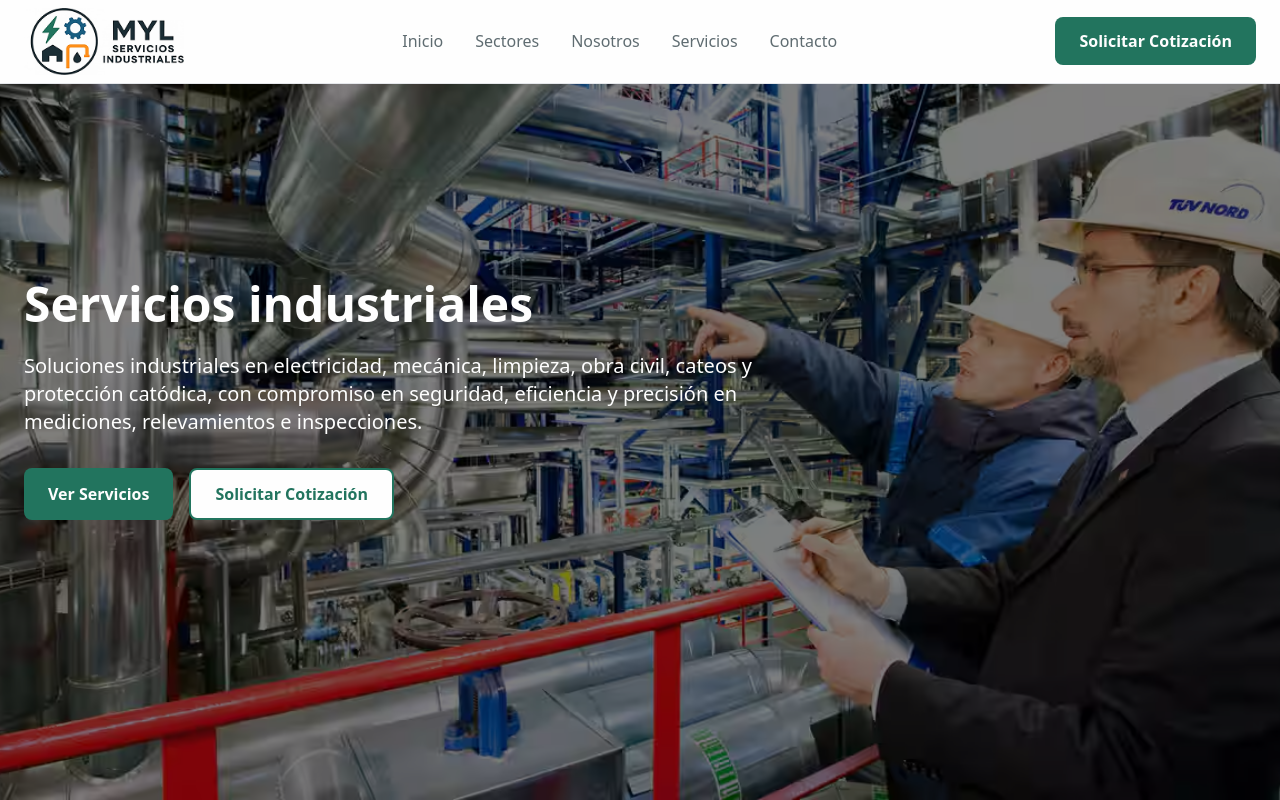
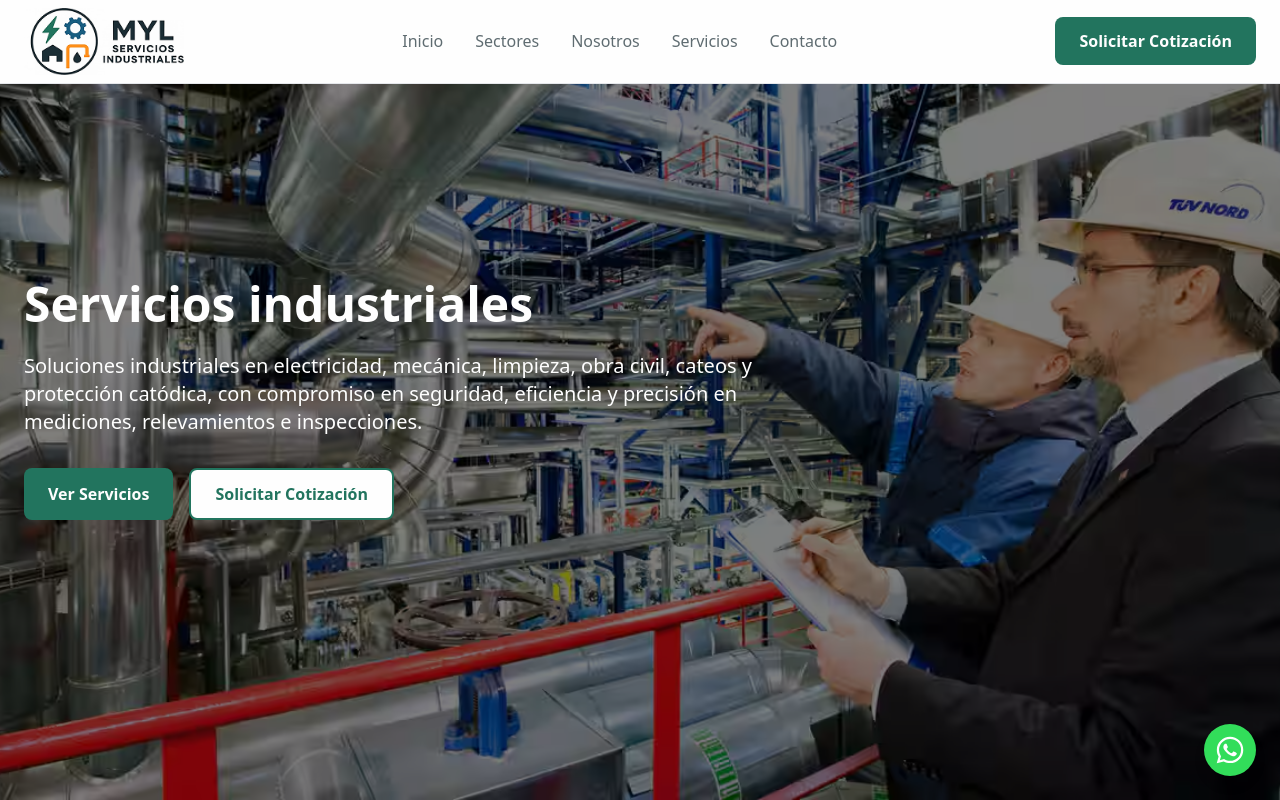
Before and after one commit to synerarg/myl, a Next.js app: page / in a window 1280 px wide. Shown: the top 800 px of the page. Built offline with nearby package versions, Linux system fonts and the light colour scheme.

Commit message:
Integrate FloatingButton component into layout and update Footer button to redirect to contact page for improved user navigation.

```diff
--- a/app/layout.tsx
+++ b/app/layout.tsx
@@ -3,13 +3,14 @@ import { Inter } from "next/font/google";
 import "./globals.css";
 import { Navbar } from "@/components/Navbar";
 import { Footer } from "@/components/Footer";
+import FloatingButton from "@/components/FloatingButton";
 
 const inter = Inter({ subsets: ["latin"], variable: "--font-inter" });
 
 export const metadata: Metadata = {
   metadataBase: new URL("https://www.mylserviciosar.com"),
   title: {
-    default: "MYL Servicios Industriales | Seguridad, Eficiencia y Continuidad Operativa",
+    default: "MYL Servicios Industriales",
     template: "%s | MYL Servicios Industriales",
   },
   description:
@@ -77,6 +78,7 @@ export default function RootLayout({ children }: { children: React.ReactNode })
       <body className={`${inter.variable} antialiased`}>
         <Navbar />
         {children}
+        <FloatingButton phoneNumber="5492944136902" />
         <Footer />
       </body>
     </html>
--- /dev/null
+++ b/components/FloatingButton.tsx
@@ -0,0 +1,26 @@
+import React from 'react'
+import Link from 'next/link'
+
+interface FloatingButtonProps {
+  phoneNumber: string
+  message?: string
+}
+
+const FloatingButton: React.FC<FloatingButtonProps> = ({ phoneNumber, message = '¡Hola! Me contacto desde el sitio web de MYL Servicios Industriales. Estoy interesado/a en más información sobre sus servicios.' }) => {
+  const encodedMessage = encodeURIComponent(message)
+  const whatsappUrl = `https://wa.me/${phoneNumber}?text=${encodedMessage}`
+
+  return (
+    <Link
+      href={whatsappUrl}
+      target="_blank"
+      rel="noopener noreferrer"
+      className="fixed bottom-6 right-6 z-50 bg-[#32dd5a] text-white p-[10px] rounded-full shadow-lg hover:bg-green-600 transition-colors duration-300 focus:outline-none focus:ring-green-500 focus:ring-opacity-50"
+      aria-label="Chat on WhatsApp"
+    >
+      <svg xmlns="http://www.w3.org/2000/svg" width="2em" height="2em" viewBox="0 0 24 24"><path fill="white" d="M19.05 4.91A9.82 9.82 0 0 0 12.04 2c-5.46 0-9.91 4.45-9.91 9.91c0 1.75.46 3.45 1.32 4.95L2.05 22l5.25-1.38c1.45.79 3.08 1.21 4.74 1.21c5.46 0 9.91-4.45 9.91-9.91c0-2.65-1.03-5.14-2.9-7.01m-7.01 15.24c-1.48 0-2.93-.4-4.2-1.15l-.3-.18l-3.12.82l.83-3.04l-.2-.31a8.26 8.26 0 0 1-1.26-4.38c0-4.54 3.7-8.24 8.24-8.24c2.2 0 4.27.86 5.82 2.42a8.18 8.18 0 0 1 2.41 5.83c.02 4.54-3.68 8.23-8.22 8.23m4.52-6.16c-.25-.12-1.47-.72-1.69-.81c-.23-.08-.39-.12-.56.12c-.17.25-.64.81-.78.97c-.14.17-.29.19-.54.06c-.25-.12-1.05-.39-1.99-1.23c-.74-.66-1.23-1.47-1.38-1.72c-.14-.25-.02-.38.11-.51c.11-.11.25-.29.37-.43s.17-.25.25-.41c.08-.17.04-.31-.02-.43s-.56-1.34-.76-1.84c-.2-.48-.41-.42-.56-.43h-.48c-.17 0-.43.06-.66.31c-.22.25-.86.85-.86 2.07s.89 2.4 1.01 2.56c.12.17 1.75 2.67 4.23 3.74c.59.26 1.05.41 1.41.52c.59.19 1.13.16 1.56.1c.48-.07 1.47-.6 1.67-1.18c.21-.58.21-1.07.14-1.18s-.22-.16-.47-.28" /></svg>
+    </Link>
+  )
+}
+
+export default FloatingButton
--- a/components/Footer.tsx
+++ b/components/Footer.tsx
@@ -124,7 +124,9 @@ export const Footer = () => {
 
           <div>
             <h3 className="mb-4 font-semibold text-blue">Contanos tu proyecto</h3>
-            <Button text="Contactar ahora" variant="primary" bgColor="var(--color-blue)" />
+            <Button text="Contactar ahora" variant="primary" bgColor="var(--color-blue)" onClick={() => {
+              window.location.href = "/contacto"
+            }} />
           </div>
         </div>
 
```
